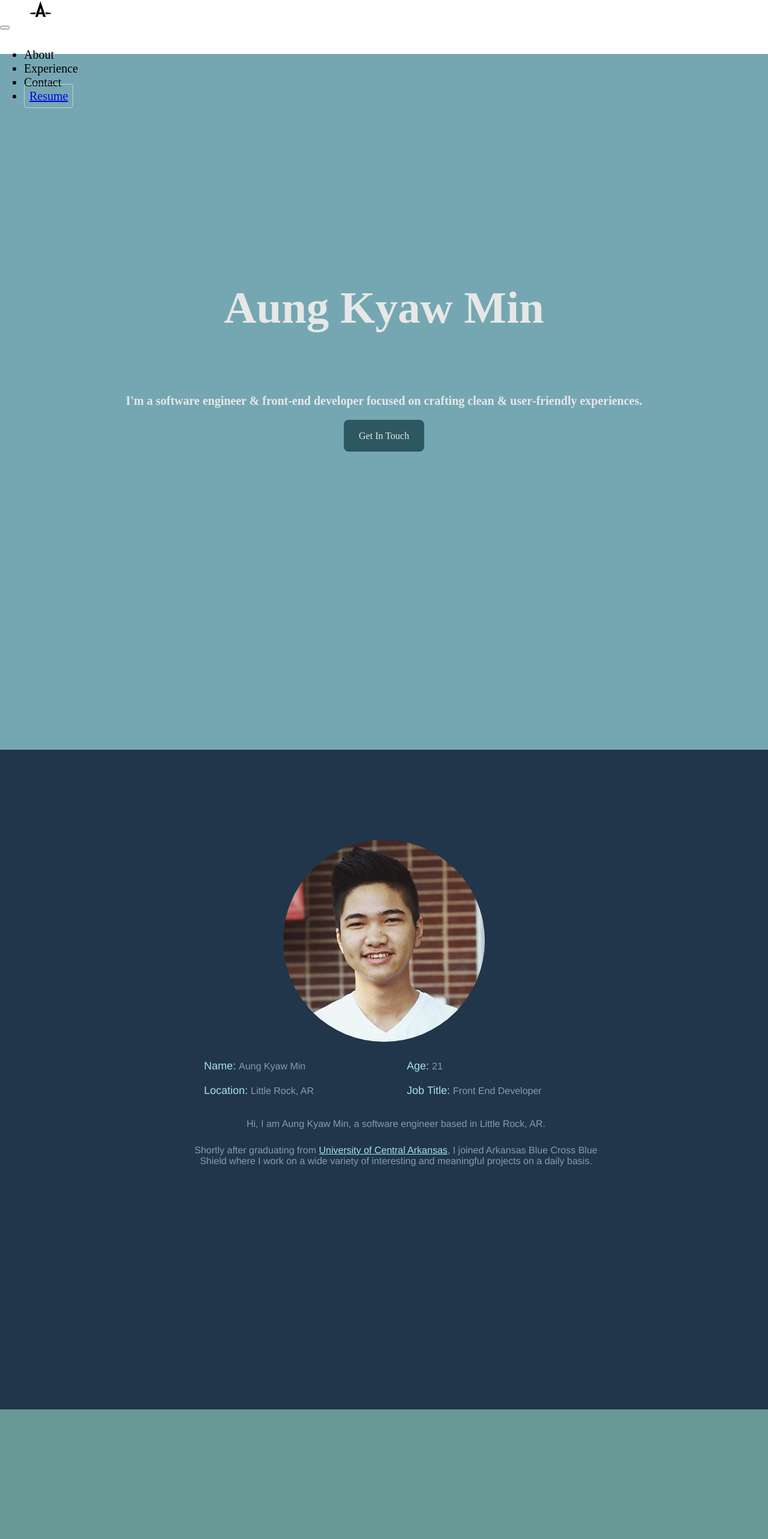
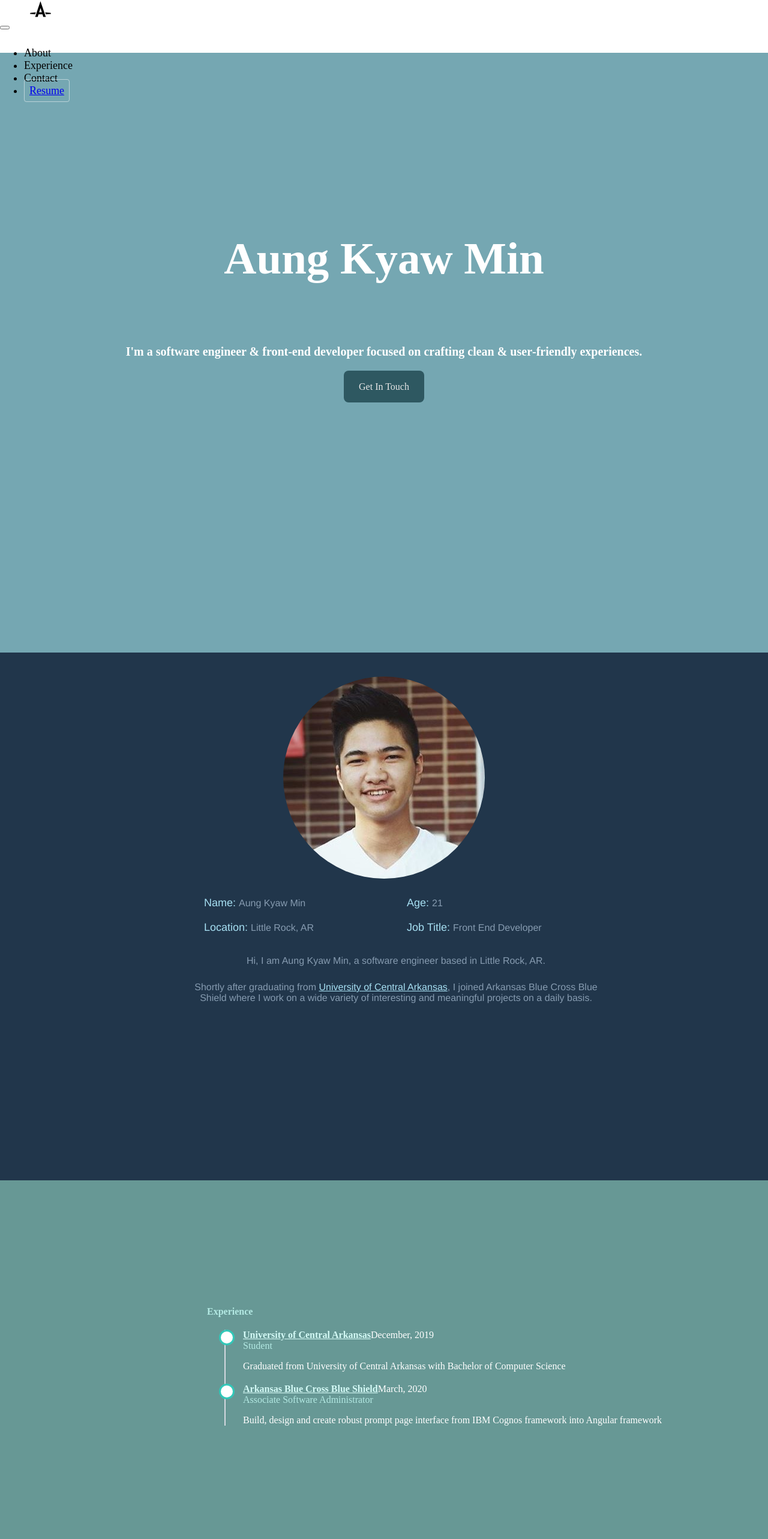
Before and after one commit to AungKyaw-Min/aungkyawmin.github.io, an Angular app in the folder project-src/: page / in a window 1280 px wide. Shown: the top 2566 px of the page at 60% size. Built offline with nearby package versions, Linux system fonts and the light colour scheme; what angular-bootstrap-md would draw is missing.

Commit message:
Changed the media padding

```diff
--- a/project-src/src/app/about/about.component.css
+++ b/project-src/src/app/about/about.component.css
@@ -126,7 +126,7 @@ img{
 /* For devices with width of 480px and less, like phones */
 @media only screen and (max-width: 480px) {
     .about-container{
-        padding: 100px 0px;
+        padding: 30px 0px;
     }
 }
 
@@ -160,13 +160,13 @@ img{
 /* For devices with width between 769px and 1279px, like landscape tablets and laptops */
 @media only screen and (min-width: 768px) {
     .about-container{
-        padding: 150px 50px;
+        padding: 50px 50px;
     }
 }
 
 /* For devices with width of 1280px and more, like desktop computers */
 @media only screen and (min-width: 1280px) {
     .about-container{
-        padding: 150px 50px;
+        padding: 40px 50px;
     }
 }
--- a/project-src/src/app/experience/experience.component.css
+++ b/project-src/src/app/experience/experience.component.css
@@ -81,7 +81,7 @@ a{
 @media only screen and (min-width: 481px)
 {
     .container{
-        margin-top: 200px;
+        margin-top: 150px;
         margin-bottom: 200px;
     }
 
@@ -94,8 +94,8 @@ a{
 @media only screen and (min-width: 769px) and (min-width: 1280px)
 {
     .container{
-        margin-top: 300px;
-        margin-bottom: 300px;
+        margin-top: 180px;
+        margin-bottom: 180px;
     }
 
     .col-lg-6{
--- a/project-src/src/app/get-in-touch/get-in-touch.component.css
+++ b/project-src/src/app/get-in-touch/get-in-touch.component.css
@@ -1,5 +1,6 @@
-.get-in-touch-container{
-    font-family: "Helvetica Neue Light","Helvetica Neue",Helvetica,Arial,"Lucida Grande",sans-serif;
+.get-in-touch-container {
+  font-family: "Helvetica Neue Light", "Helvetica Neue", Helvetica, Arial,
+    "Lucida Grande", sans-serif;
   background-color: #31355b;
   margin: 0px;
   height: 82vh;
@@ -8,31 +9,31 @@
   overflow: hidden;
 }
 
-.inner-get-in-touch{
+.inner-get-in-touch {
   text-align: center;
   max-width: 600px;
 
   margin: 0px auto;
 }
 
-h2{
+h2 {
   font-size: 3em;
   font-weight: 300;
 }
 
-h3{
+h3 {
   padding-top: 15px;
   font-weight: 500;
 }
 
-p{
+p {
   width: 100%;
   text-align: center;
   padding: 10px 20px;
   margin-bottom: 0px;
 }
 
-a{
+a {
   color: #fff;
   background-color: #4299ed;
   list-style: none;
@@ -42,53 +43,50 @@ a{
 
 /* For devices with width of 480px and less, like phones */
 @media only screen and (max-width: 480px) {
-    .get-in-touch-container{
+  .get-in-touch-container {
     padding: 150px 5px;
   }
 
-    h2{
+  h2 {
     font-size: 2.5em;
   }
 
-    h3{
+  h3 {
     font-size: 1.5em;
   }
 }
 
 /* For devices with width between 481px and 768px, like larger phones and portrait tablets */
 @media only screen and (min-width: 481px) {
-    .get-in-touch-container{
+  .get-in-touch-container {
     padding: 80px 50px;
   }
-    .inner-get-in-touch{
-        padding: 130px 0px;
+  .inner-get-in-touch {
+    padding: 100px 0px;
   }
-
-
 }
 
 /* For devices with width between 769px and 1279px, like landscape tablets and laptops */
 @media only screen and (min-width: 769px) {
-
 }
 
 /* For devices with width of 1024px and more*/
 @media only screen and (min-width: 1024px) {
-    .get-in-touch-container{
+  .get-in-touch-container {
     padding: 100px 50px;
   }
-    .inner-get-in-touch{
+  .inner-get-in-touch {
     padding: 130px 0px;
   }
 }
 
 /* Large Laptop */
 @media only screen and (min-width: 1280px) {
-    .get-in-touch-container{
+  .get-in-touch-container {
     padding: 70px 50px;
   }
 
-    .inner-get-in-touch{
-        padding: 150px 0px;
+  .inner-get-in-touch {
+    padding: 60px 0px;
   }
 }
--- a/project-src/src/app/intro/intro.component.css
+++ b/project-src/src/app/intro/intro.component.css
@@ -2,7 +2,7 @@
     background-color: #75a7b2;
     overflow: hidden;
     /* background-color: #a3d3dd; */
-    color: #e7e7e7;
+    color: white;
     margin: 0px;
     /* padding-left: 10em; */
     /* padding-right: auto;
@@ -90,7 +90,7 @@ h3{
 @media only screen and (min-width: 481px)
 {
     .intro-container{
-        padding: 180px 100px;
+        padding: 10px 100px;
     }
     .inner-intro{
         margin: 0px;
@@ -110,7 +110,7 @@ h3{
 @media only screen and (min-width: 1280px)
 {
     .intro-container{
-        padding: auto 0px;
+        padding: 100px 0px;
     }
     .second_intro{
         font-size: 75px;
--- a/project-src/src/app/navbar/navbar.component.css
+++ b/project-src/src/app/navbar/navbar.component.css
@@ -11,9 +11,6 @@
 .btn[class*=btn-outline-].btn-sm{
     padding: 0%;
 } */
-
-
-
 
 /* *{
     box-sizing: border-box;
@@ -88,7 +85,7 @@ a{
 
 /* 12:18 */
 
-.navbar{
+.navbar {
   width: 100%;
   min-height: 50px;
   /* height:auto; */
@@ -99,15 +96,15 @@ a{
    transition-delay: 2s; */
 }
 
-.navbar-nav{
+.navbar-nav {
   margin-left: auto;
   margin-right: 50px;
   padding-top: 10px;
   padding-bottom: 10px;
-    font-size: 20px;
+  font-size: 18px;
 }
 
-.resume{
+.resume {
   padding: 8px;
   border: rgba(255, 255, 255, 0.5) solid 1px;
   border-radius: 4px;
@@ -118,13 +115,12 @@ a{
     max-width: 75px; */
 }
 
-.navbar-brand{
+.navbar-brand {
   padding-left: 50px;
   font-size: 28px;
 }
 
-@media only screen and (min-width: 576px)
-{
+@media only screen and (min-width: 576px) {
   .navbar-expand-sm .navbar-nav .nav-link {
     padding-right: 1rem;
     padding-left: 1rem;
@@ -132,7 +128,7 @@ a{
 }
 
 @media only screen and (min-width: 1280px) {
-    .collapse{
+  .collapse {
     height: 20px;
   }
 }
```
Lines whose indentation alone changed are shown as unchanged.
